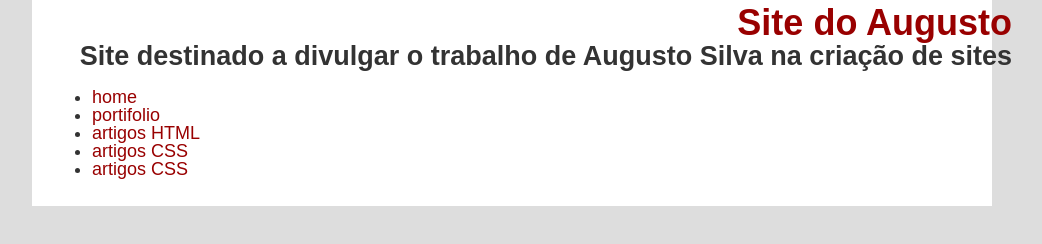
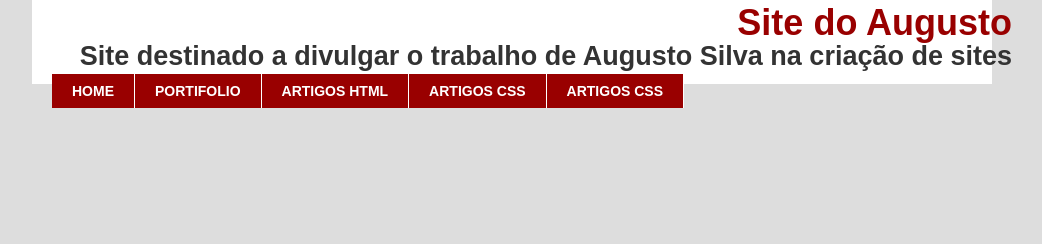
Before and after one commit to joseaugustosva/livroHTML5CSS3, a plain HTML site: page capitulo5/topo-do-site-do-augusto3c.html in a window 1280 px wide. Shown: the whole page, without its empty margins (128-1170 px from the left). Drawn offline with Linux system fonts and the light colour scheme.

Commit message:
Estilizar a área de navegação topo-do-site-do-augusto3c.html

```diff
--- a/capitulo5/topo-do-site-do-augusto3c.html
+++ b/capitulo5/topo-do-site-do-augusto3c.html
@@ -13,14 +13,9 @@
 
   <!-- Regras de estilo do site -->
   <style rel="stylesheet">
+
     html {
       box-sizing: border-box;
-    }
-
-    *,
-    *:before,
-    *:after {
-      inherits: inherit;
     }
 
     body {
@@ -35,6 +30,8 @@
       margin: 0 auto;
       background: #fff;
     }
+
+    /* Topo de site */
 
     .topo {
       width: 100%;
@@ -57,6 +54,41 @@
       font-size: 27px;
       margin: 2px 0 4px 0;
       text-align: right;
+    }
+
+    /* Navegação */
+
+    nav > ul {
+      width: 100%;
+      background: #900;
+      margin: 0;
+      padding: 0;
+    }
+
+    .topo ul li {
+      list-style: none;
+      display: inline;
+    }
+
+    .topo ul li a {
+      float: left;
+      text-decoration: none;
+      text-transform: uppercase;
+      text-align: center;
+      border-right: 1px solid #fff;
+      padding: 10px 20px;
+      color: #fff;
+      background: #900;
+      font-size: 14px;
+      font-weight: bold;
+    }
+
+    .topo ul li:last-child a {
+      border: none;
+    }
+    .topo ul li a:hover {
+      color: #900;
+      background: #ccc;
     }
   </style>
 
```
